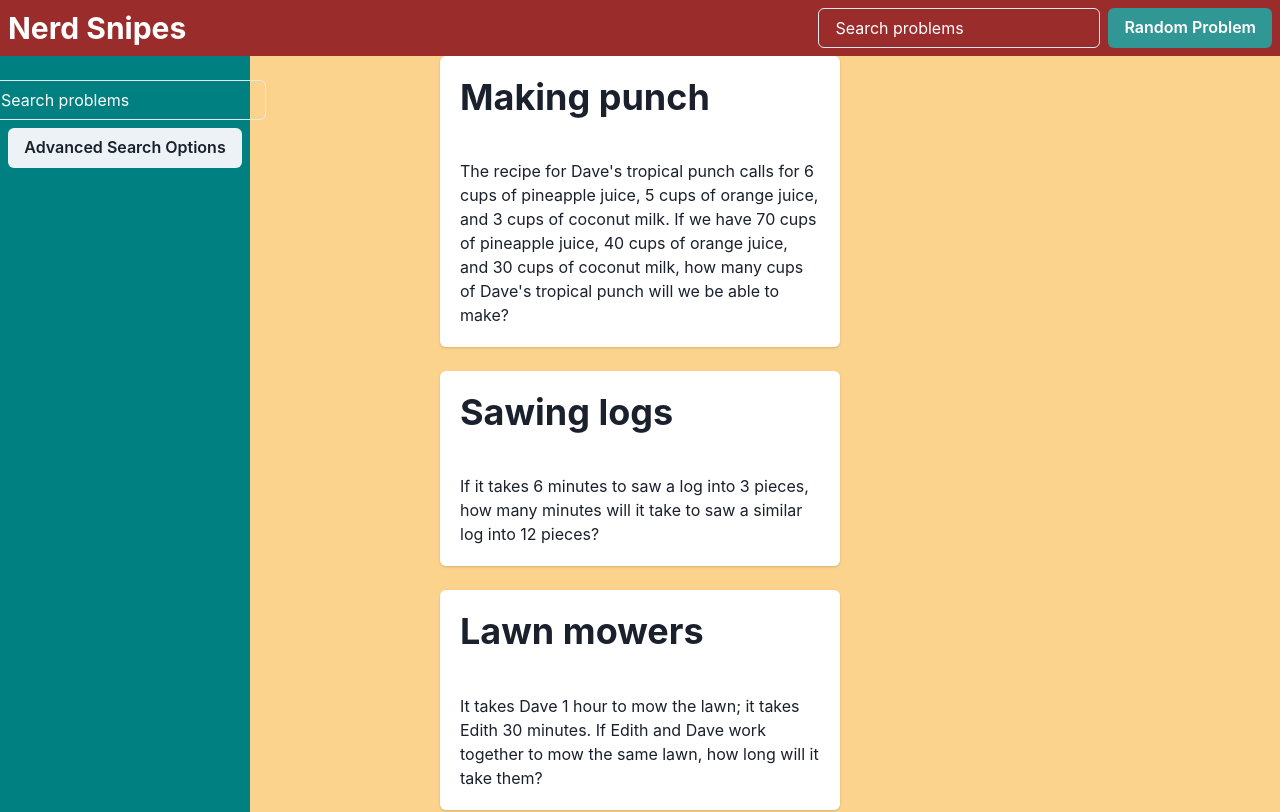
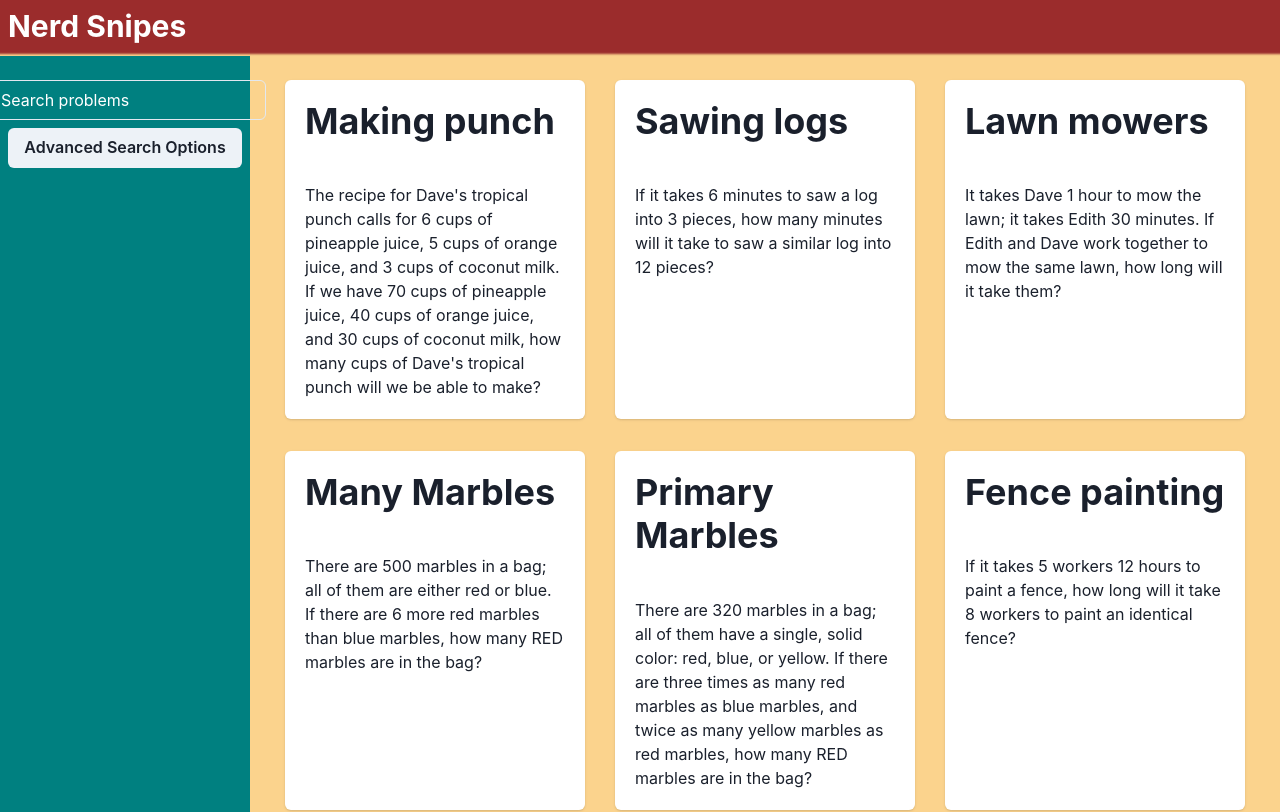
Before and after one commit to davebro1031/EnchantedMath, a React (Vite) app: page / in a window 1280 px wide. Shown: the top 812 px of the page. Built offline with nearby package versions, Linux system fonts and the light colour scheme.

Commit message:
refactor problemslist

```diff
--- a/src/App.jsx
+++ b/src/App.jsx
@@ -9,15 +9,15 @@ export default function App() {
 
   const [query, setQuery] = useState("")
   const headerHeight = '56px'
+  const sidebarWidth = '250px'
 
   return (
     <>
       <Header setQuery={setQuery} />
-      <Box bg='orange.200' p={headerHeight} minHeight='100vh'>
-        <Sidebar setQuery={setQuery} />
-        <Box>
+      <Box bg='orange.200' paddingTop={headerHeight} minHeight='100vh'>
+        <Sidebar setQuery={setQuery} width={sidebarWidth} />
+        <Box position='relative' left='250px' width={`calc(100% - ${sidebarWidth})`}>
           <ProblemsList query={query} />
-
         </Box>
       </Box>
     </>
--- a/src/components/Header.jsx
+++ b/src/components/Header.jsx
@@ -10,18 +10,19 @@ function Header({ setQuery }) {
             align='center'
             p='2'
             bg='red.700'
+            shadow='0 0 2px 2px var(--chakra-colors-red-700)'
             position='fixed'
             width='100%'
             zIndex={1}>
             <Heading size='lg' color='white'>Nerd Snipes</Heading>
             <Spacer />
-            <Search setQuery={setQuery} />
+            {/* <Search setQuery={setQuery} />
             <ButtonGroup>
                 <Button
                     colorScheme='teal'>
                     Random Problem
                 </Button>
-            </ButtonGroup>
+            </ButtonGroup> */}
         </Flex>
     )
 }
--- a/src/components/ProblemCard.jsx
+++ b/src/components/ProblemCard.jsx
@@ -3,7 +3,7 @@ import { Card, CardBody, CardHeader, Text, Heading } from '@chakra-ui/react'
 
 function ProblemCard({ problem }) {
     return (
-        <Card width='400px'>
+        <Card width='300px' marginBottom="1.5em">
             <CardHeader>
                 <Heading>{problem.title}</Heading>
             </CardHeader>
--- a/src/components/ProblemsList.jsx
+++ b/src/components/ProblemsList.jsx
@@ -1,7 +1,7 @@
 import { useEffect, useState } from 'react'
 import { problems } from '../problems/data'
 import ProblemCard from './ProblemCard'
-import { VStack } from '@chakra-ui/react'
+import { Flex, Wrap } from '@chakra-ui/react'
 
 
 function ProblemsList({ query }) {
@@ -29,10 +29,9 @@ function ProblemsList({ query }) {
     }, [query])
 
     return (
-        <VStack gap="24px">
-
+        <Wrap justify="space-around" margin='1.5em'>
             {filteredProblems.map(problem => <ProblemCard key={problem.id} problem={problem} />)}
-        </VStack>
+        </Wrap>
     )
 }
 
--- a/src/components/Sidebar.jsx
+++ b/src/components/Sidebar.jsx
@@ -2,9 +2,9 @@ import React from 'react'
 import { VStack, Box, Button } from '@chakra-ui/react'
 import Search from './Search'
 
-function Sidebar({ setQuery }) {
+function Sidebar({ setQuery, width }) {
     return (
-        <VStack height='100%' width='250px' bg='teal' position='fixed' left='0' gap='24px'>
+        <VStack height='100%' width={width} bg='teal' position='fixed' left='0' gap='24px'>
             <Box />
             <VStack width='100%'>
                 <Search setQuery={setQuery} />
--- a/src/problems/data.js
+++ b/src/problems/data.js
@@ -66,7 +66,7 @@ export const problems = [
     {
         id: 5,
         title: "Primary Marbles",
-        text: "There are 320 marbles in a bag; all of them are either red or blue.  If there are three times as many red marbles as blue marbles, and twice as many yellow marbles as red marbles, how many RED marbles are in the bag?",
+        text: "There are 320 marbles in a bag; all of them have a single, solid color: red, blue, or yellow.  If there are three times as many red marbles as blue marbles, and twice as many yellow marbles as red marbles, how many RED marbles are in the bag?",
         hints: [
             "Separate the colors into sacks of equal sizes.  There is 1 blue sack. How many red sacks?",
             "How many yellow sacks?",
@@ -80,7 +80,7 @@ export const problems = [
     {
         id: 6,
         title: "Fence painting",
-        text: "If it takes 5 workers 12 hours to paint a fence, how long will it take 8 workers?",
+        text: "If it takes 5 workers 12 hours to paint a fence, how long will it take 8 workers to paint an identical fence?",
         hints: [
             "How long would it take 1 worker?"
         ],
```
